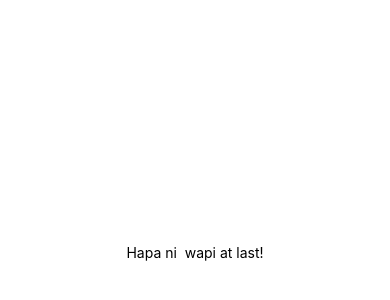
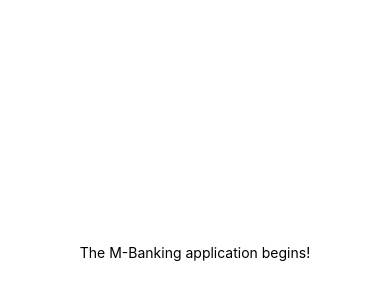
Before and after one commit to danieljuma5/M-Banking-Project, a React Native app: screen / in a window 390 px wide. Shown: the part 170-470 px from the top of the page. Built offline with nearby package versions, Linux system fonts and the light colour scheme.

Commit message:
Added the necessary folders for the project setup

```diff
--- a/App.js
+++ b/App.js
@@ -4,7 +4,7 @@ import { StyleSheet, Text, View } from 'react-native';
 export default function App() {
   return (
     <View style={styles.container}>
-      <Text>Hapa ni  wapi at last!</Text>
+      <Text>The M-Banking application begins!</Text>
       <StatusBar style="auto" />
     </View>
   );
```
